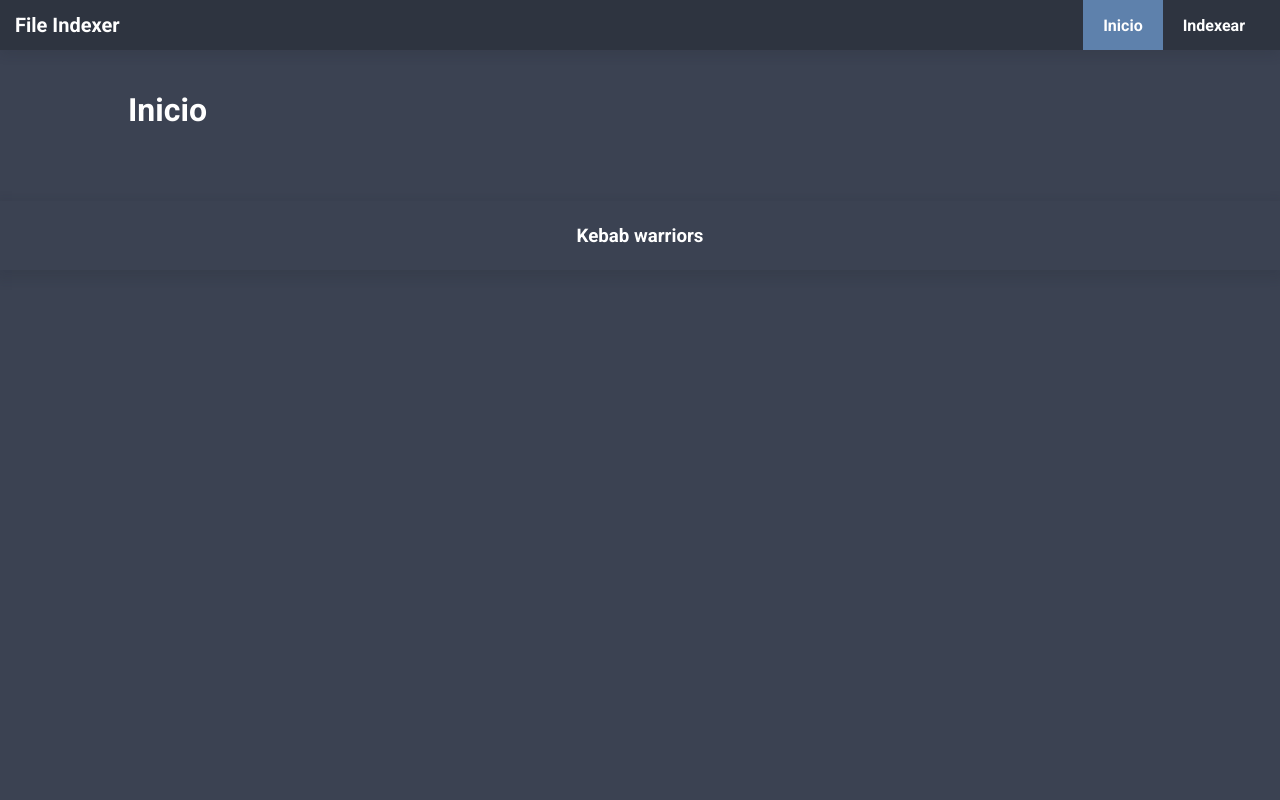
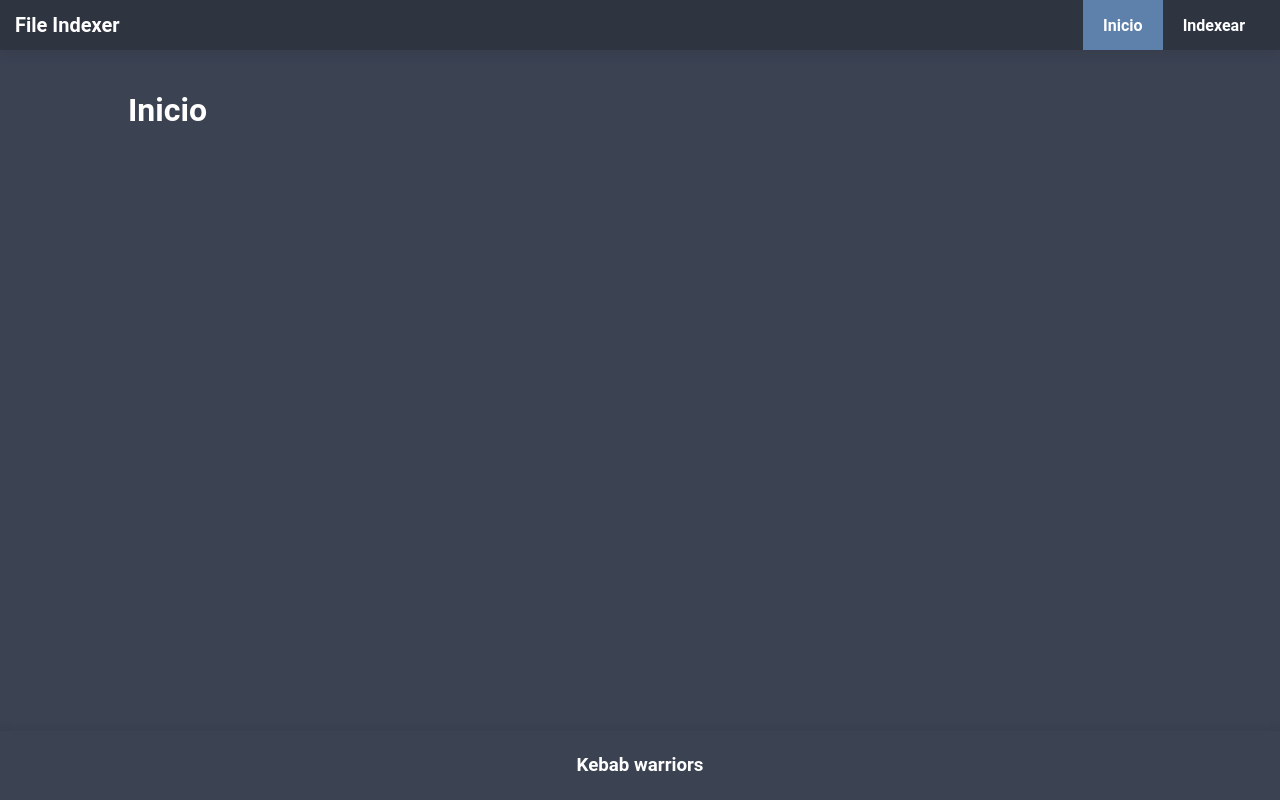
Before and after one commit to KebabWarriors/FileIndexerFrontEnd, a Svelte app: page / in a window 1280 px wide. Built offline with nearby package versions, Linux system fonts and the light colour scheme.

Commit message:
(fix) Fixed footer.

```diff
--- a/public/global.css
+++ b/public/global.css
@@ -1,16 +1,17 @@
 html {
   scroll-padding-top: 60px
-  height: 100%;
 }
 
 html, body {
-  width: 100%;
+  background-color: #3B4252;
   margin: 0;
   padding: 0;
-  background-color: #3B4252;
+  height: 100%;
 }
 
 body {
   @import url('https://fonts.googleapis.com/css?family=Roboto:100,300,400,500,700,900&display=swap');
   font-family: 'Roboto', sans-serif;
+  display: flex;
+  flex-direction: column;
 }
--- a/src/App.svelte
+++ b/src/App.svelte
@@ -6,11 +6,8 @@
 </script>
 
 <style>
-  @import url('https://fonts.googleapis.com/css?family=Roboto:100,300,400,500,700,900&display=swap');
-
   footer {
     left: 0;
-    bottom: 0;
     color: white;
     text-align: center;
     justify-content: center;
@@ -18,15 +15,17 @@
     padding: 5px;
     background-color: #3B4252;
     box-shadow: rgba(36, 41, 51, 0.15) 0px 5px 10px 5px;
+    bottom: 0;
   }
 
   main {
     padding-top: 10px;
-    padding-bottom: 50px;
+    padding-bottom: 60px;
     margin-top: 60px;
     color: white;
     padding-left: 10%;
     padding-right: 10%;
+    height: 100%;
   }
 
   .github-link {
@@ -86,6 +85,11 @@
     </Route>
   </main>
   <footer>
-    <a class="github-link" href="https://github.com/KebabWarriors" style="none"><h3>Kebab warriors</h3></a>
+    <a
+      class="github-link"
+      href="https://github.com/KebabWarriors" style="none"
+    >
+      <h3>Kebab warriors</h3>
+    </a>
   </footer>
 </Router>
```
